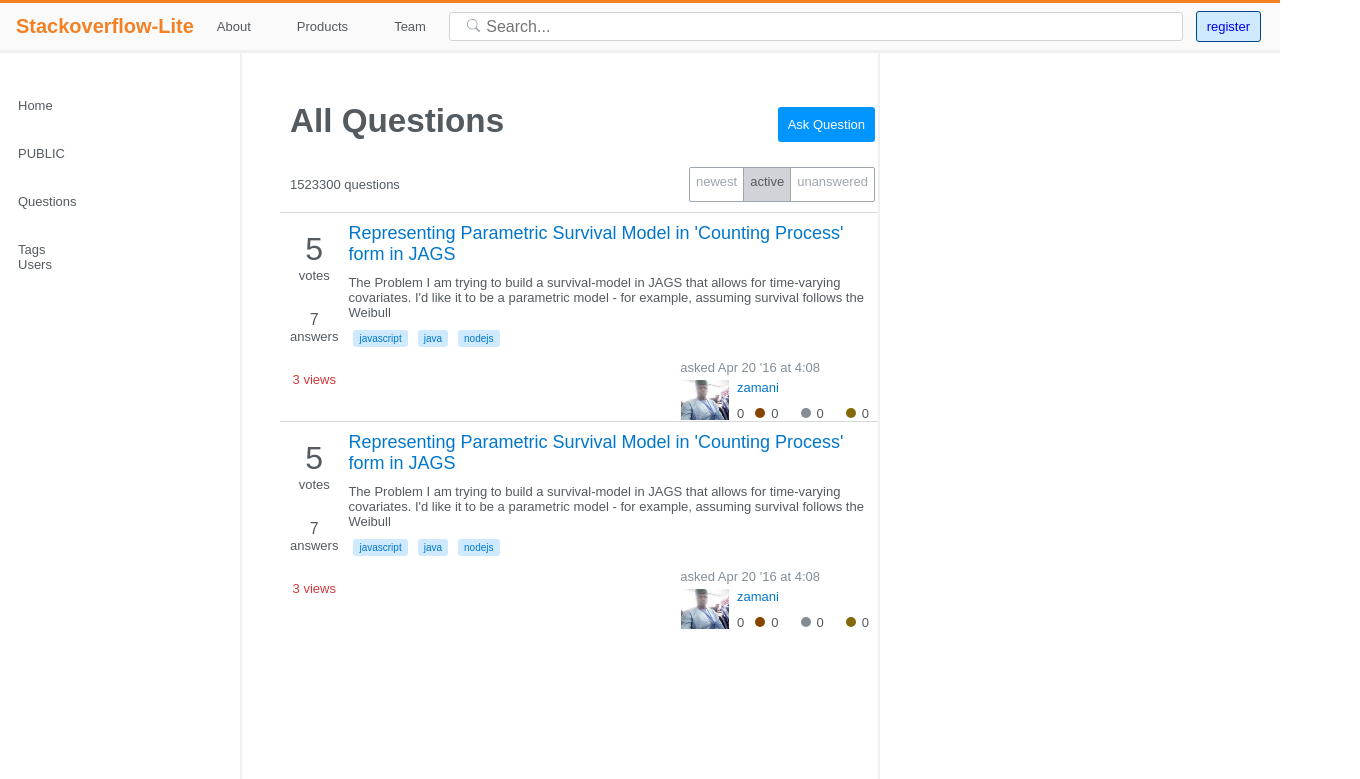
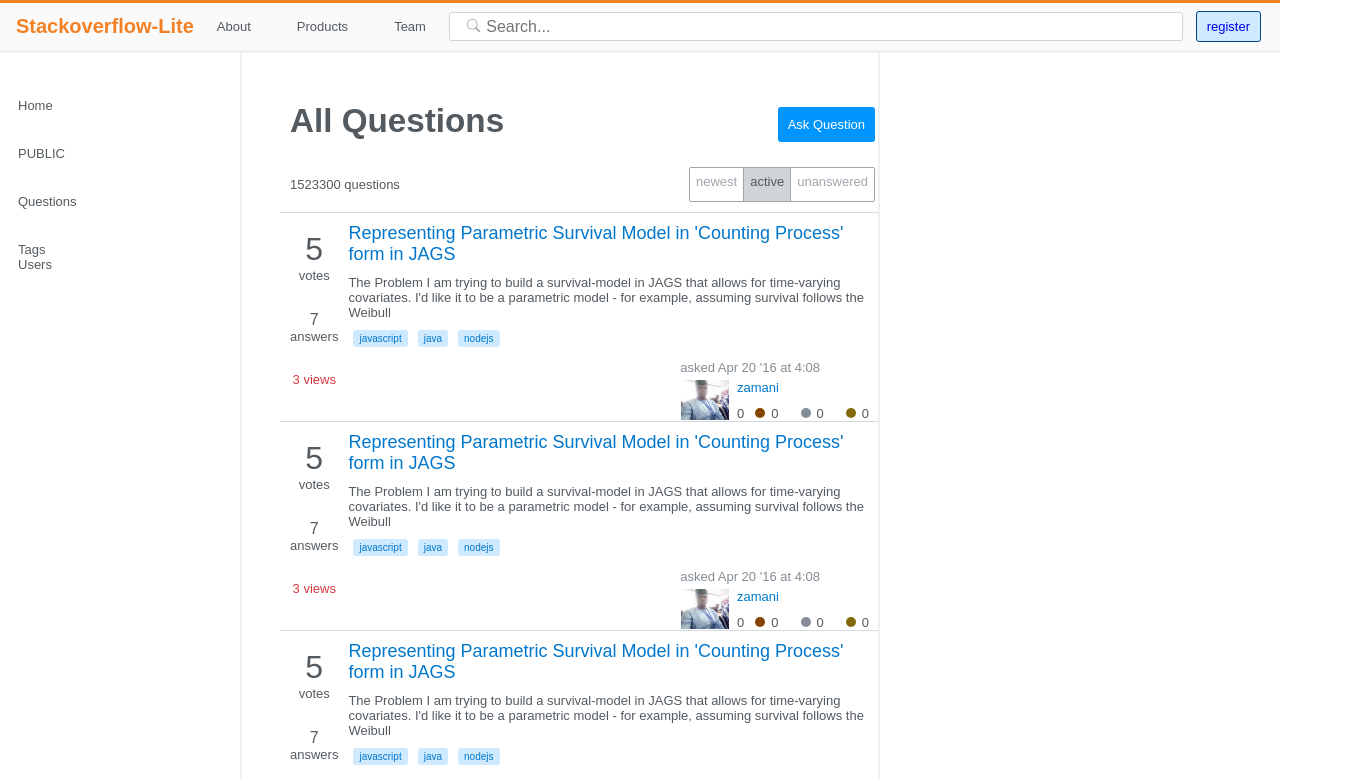
Before and after one commit to jidsfotech/StackOverflowLite-MERN-Stack, a React (Create React App) app in the folder client/: page / in a window 1280 px wide. Shown: the top 779 px of the page, 1360 px wide, since content can reach past the window. Built offline with nearby package versions, Linux system fonts and the light colour scheme.

Commit message:
little chnages

```diff
--- a/client/src/pages/mainContainer/mainConatiner.css
+++ b/client/src/pages/mainContainer/mainConatiner.css
@@ -18,7 +18,7 @@
     position: relative;
     height: 100%;
     width: 100%;
-    overflow-x: hidden;
+    /* overflow-x: hidden; */
 }
 
 .main-sidebar{
--- a/client/src/pages/questions/AllQuestions.js
+++ b/client/src/pages/questions/AllQuestions.js
@@ -24,6 +24,7 @@ const Home = () => {
                         </div>
                         <Questions />
                         <Questions />
+                        <Questions />
                     </div>
                 </div>
     )
```
